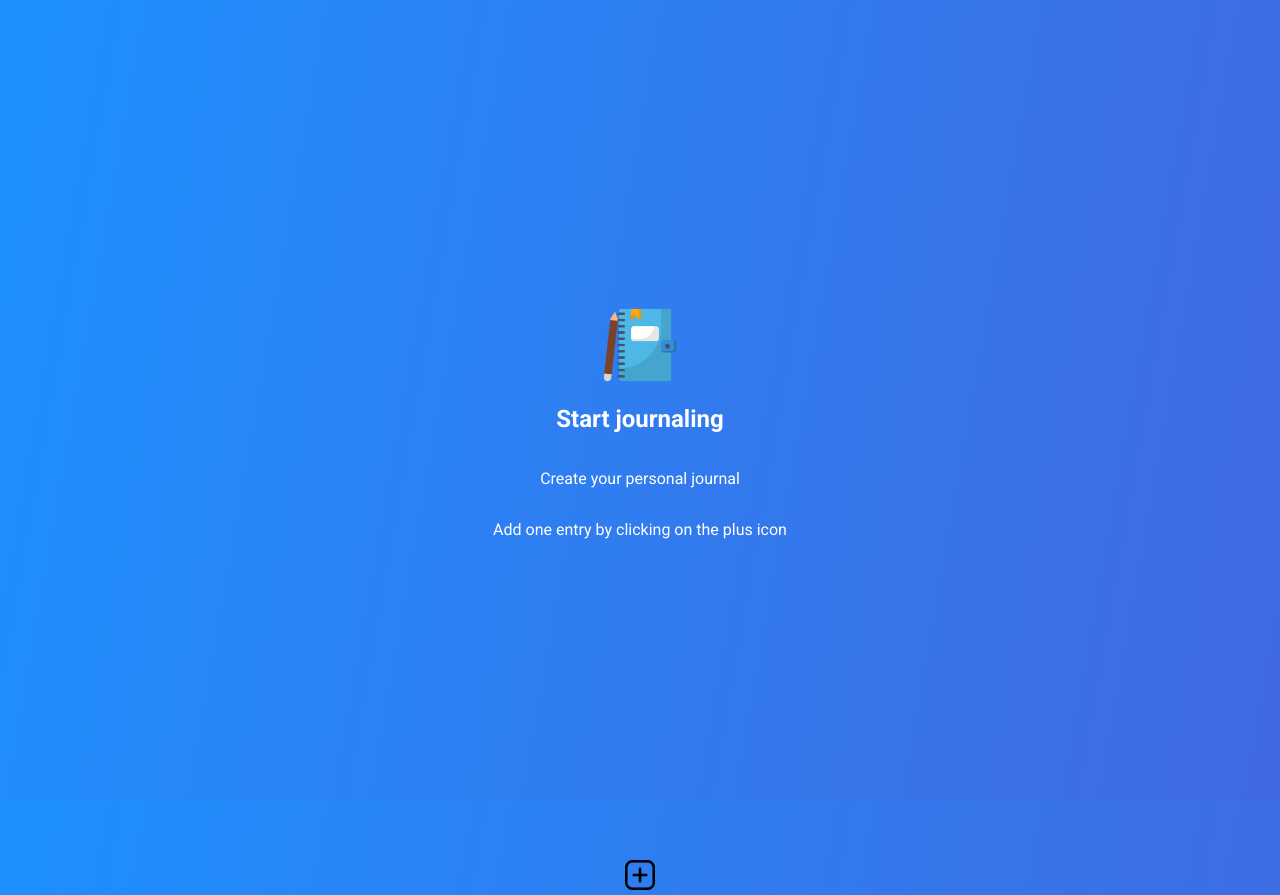
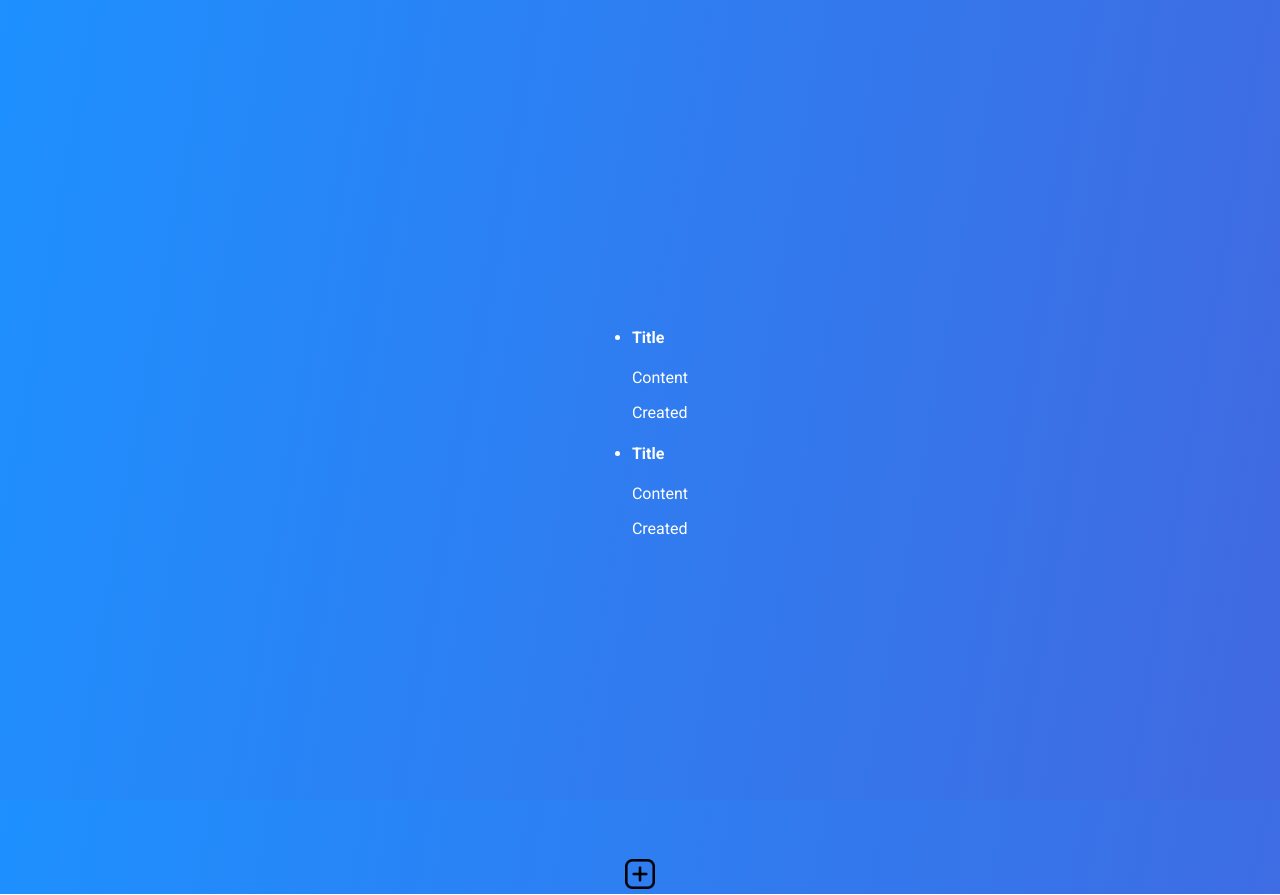
Before and after one commit to schmenniooo/Journal_IO, a React (Vite) app: page / in a window 1280 px wide. Built offline with nearby package versions, Linux system fonts and the light colour scheme.

Commit message:
basic structure to test

```diff
--- a/src/components/Main/main.css
+++ b/src/components/Main/main.css
@@ -0,0 +1,20 @@
+
+.mainContainer {
+
+
+}
+
+.journalList {
+
+
+}
+
+.journalListItem {
+
+
+}
+
+.journalEntry {
+
+
+}
--- a/src/components/Main/mainContainer.jsx
+++ b/src/components/Main/mainContainer.jsx
@@ -5,9 +5,24 @@ function MainContainer() {
 
     return (
 
-        <div className='main-container'>
-
-        </div>
+        <main className='main-container'>
+            <ul className="journalList">
+                <li className="journalListItem">
+                    <section className="journalEntry">
+                        <h4>Title</h4>
+                        <p>Content</p>
+                        <label>Created</label>
+                    </section>
+                </li>
+                <li className="journalListItem">
+                    <section className="journalEntry">
+                        <h4>Title</h4>
+                        <p>Content</p>
+                        <label>Created</label>
+                    </section>
+                </li>
+            </ul>
+        </main>
     )
 }
 
--- a/src/main/App.jsx
+++ b/src/main/App.jsx
@@ -1,6 +1,7 @@
 
 import Header from "../components/Header/header.jsx";
 import DefaultMain from "../components/DefaultMain/default.jsx";
+import MainContainer from "../components/Main/mainContainer.jsx";
 import Footer from "../components/Footer/footer.jsx";
 
 function App() {
@@ -8,7 +9,7 @@ function App() {
     return (
         <div className="app-container">
             <Header />
-            <DefaultMain />
+            <MainContainer />
             <Footer />
         </div>
     )
```
